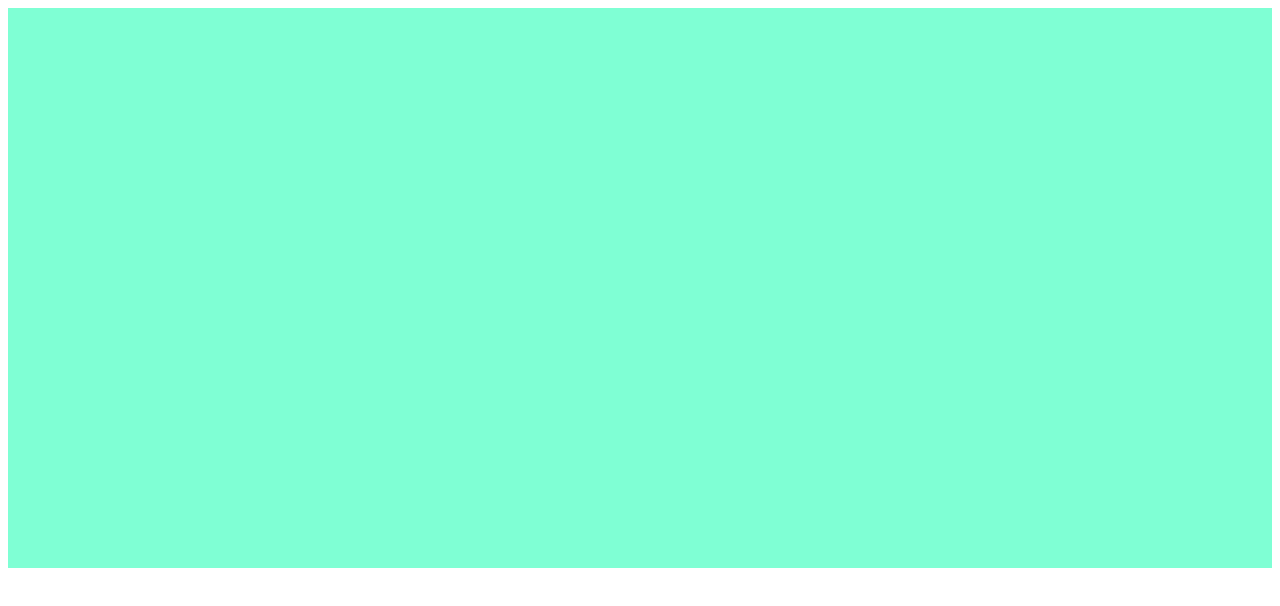
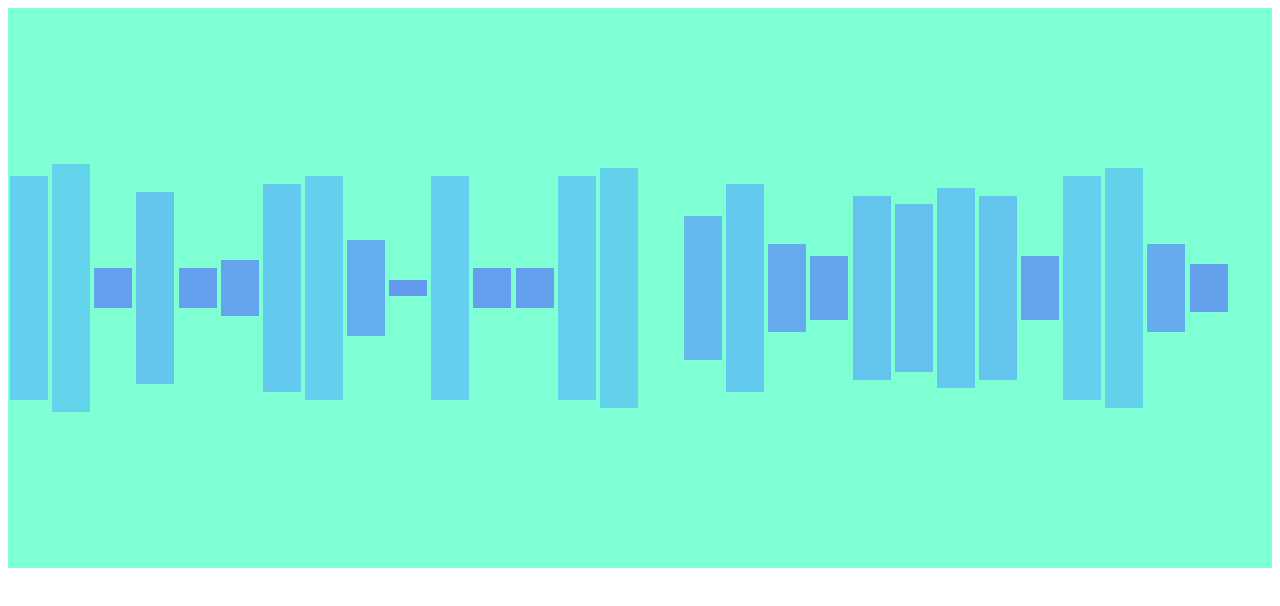
Before and after one commit to I8Superman/Bar_Chart, a plain HTML site: page index.html in a window 1280 px wide. Drawn offline with Linux system fonts and the light colour scheme.

Commit message:
Finished

```diff
--- a/barchart.css
+++ b/barchart.css
@@ -9,7 +9,6 @@
 }
 
 .bar {
-  background-color: cornflowerblue;
   width: 3%;
   margin: 0;
 }
--- a/barchart.js
+++ b/barchart.js
@@ -2,49 +2,37 @@
 console.log("JS's in da room!");
 
 const qs = (s) => document.querySelector(s);
-
+// Pre-made array with 30 elements, each with a value form 1-32
 const model = [3, 5, 9, 12, 4, 9, 17, 25, 32, 16, 12, 7, 3, 4, 9, 17, 21, 13, 29, 1, 3, 25, 15, 6, 3, 22, 10, 28, 31, 5];
 // console.log(model);
 
-const initQueue = []
-const barSize = getRandomNumber();
+loop(); // Starts the whole thing
 
-function getRandomNumber() {
-    return Math.floor(Math.random() * 32);
+function loop() { // Runs two functions in sequence that cuts and adds new elements to the array, then displays the modified array
+    modifyCode();
+    setTimeout(loop, 200);
 }
 
-// for (let count = 0; count <= 40; count++) {
-//     function getRandomNumber() {
-//         return Math.floor(Math.random() * 32);
-//     }
-//     console.log(count);
-//     initQueue.push(getRandomNumber());
-// }
-
-function init() {
-
-}
-
-function loop() {
-}
-
-function getNumberOfCustomers() {
-
+function modifyCode() {
+    model.shift()
+    const genHeight = Math.floor(Math.random() * 32); // Get random # 1-32 to use as height for the bar
+    model.push(genHeight); // The generated # value gets added to the end of the array as an element
+    // console.log(model);
+    displayData();
 }
 
 function displayData() {
     for (let count = 1; count <= (model.length); count++) {
-        const barDiv = qs('.nr' + count);
-        barDiv.style.height = model[count] + "%";
-        console.log(barDiv);
+        const getBar = qs('.bar:nth-child(' + count + ')'); // Select the next bar
+        getBar.style.height = model[count] + "vh"; // Set height of bar = array element value
+        getBar.style.backgroundColor = "rgb(100, " + (150 + model[count] * 2) + ", 237)"; // Set color = to some weird formula where we use the elements value to modify the middel RGB color value!
+        // console.log(getBar);
     }
 }
 
-function modifyCode() {
-    model.shift()
-    model.push(barSize);
-    console.log(model);
-}
+
+
+
 
 // const div = qs(".nr" + 2);
 // console.log(div);
--- a/index.html
+++ b/index.html
@@ -10,36 +10,36 @@
   <body>
     <main>
       <section id="bars_container">
-        <div class="bar nr1"></div>
-        <div class="bar nr2"></div>
-        <div class="bar nr3"></div>
-        <div class="bar nr4"></div>
-        <div class="bar nr5"></div>
-        <div class="bar nr6"></div>
-        <div class="bar nr7"></div>
-        <div class="bar nr8"></div>
-        <div class="bar nr9"></div>
-        <div class="bar nr10"></div>
-        <div class="bar nr11"></div>
-        <div class="bar nr12"></div>
-        <div class="bar nr13"></div>
-        <div class="bar nr14"></div>
-        <div class="bar nr15"></div>
-        <div class="bar nr16"></div>
-        <div class="bar nr17"></div>
-        <div class="bar nr18"></div>
-        <div class="bar nr19"></div>
-        <div class="bar nr20"></div>
-        <div class="bar nr21"></div>
-        <div class="bar nr22"></div>
-        <div class="bar nr23"></div>
-        <div class="bar nr24"></div>
-        <div class="bar nr25"></div>
-        <div class="bar nr26"></div>
-        <div class="bar nr27"></div>
-        <div class="bar nr28"></div>
-        <div class="bar nr29"></div>
-        <div class="bar nr30"></div>
+        <div class="bar"></div>
+        <div class="bar"></div>
+        <div class="bar"></div>
+        <div class="bar"></div>
+        <div class="bar"></div>
+        <div class="bar"></div>
+        <div class="bar"></div>
+        <div class="bar"></div>
+        <div class="bar"></div>
+        <div class="bar"></div>
+        <div class="bar"></div>
+        <div class="bar"></div>
+        <div class="bar"></div>
+        <div class="bar"></div>
+        <div class="bar"></div>
+        <div class="bar"></div>
+        <div class="bar"></div>
+        <div class="bar"></div>
+        <div class="bar"></div>
+        <div class="bar"></div>
+        <div class="bar"></div>
+        <div class="bar"></div>
+        <div class="bar"></div>
+        <div class="bar"></div>
+        <div class="bar"></div>
+        <div class="bar"></div>
+        <div class="bar"></div>
+        <div class="bar"></div>
+        <div class="bar"></div>
+        <div class="bar"></div>
       </section>
     </main>
     <script src="barchart.js"></script>
```
